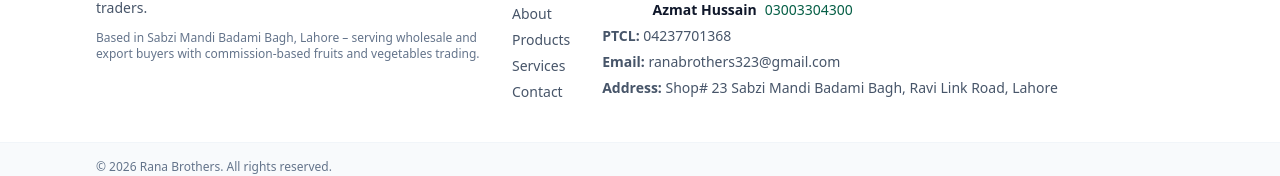
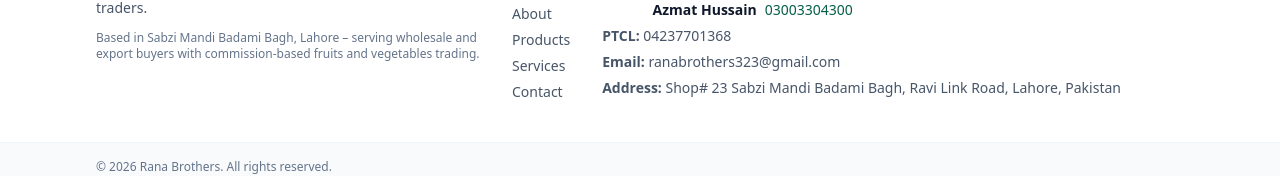
Before and after one commit to DawoodShahzad61004/Rana-Brothers, a React (Vite) app in the folder my-react-app/: page /Rana-Brothers/about in a window 1280 px wide. Shown: the part 2830-3006 px from the top of the page. Built offline with nearby package versions, Linux system fonts and the light colour scheme.

Commit message:
Full and Final Deployment

```diff
--- a/my-react-app/src/data/siteData.js
+++ b/my-react-app/src/data/siteData.js
@@ -41,7 +41,7 @@
 export const contactInfo = {
   phone: '03018424686',
   ptcl: '04237701368',
-  address: 'Shop# 23 Sabzi Mandi Badami Bagh, Ravi Link Road, Lahore',
+  address: 'Shop# 23 Sabzi Mandi Badami Bagh, Ravi Link Road, Lahore, Pakistan',
   email: 'ranabrothers323@gmail.com',
   whatsappNumberInternational: '+923018424686',
 }
```
Also changed, not shown: 2 other files (tests, documents, lock files or other folders).
